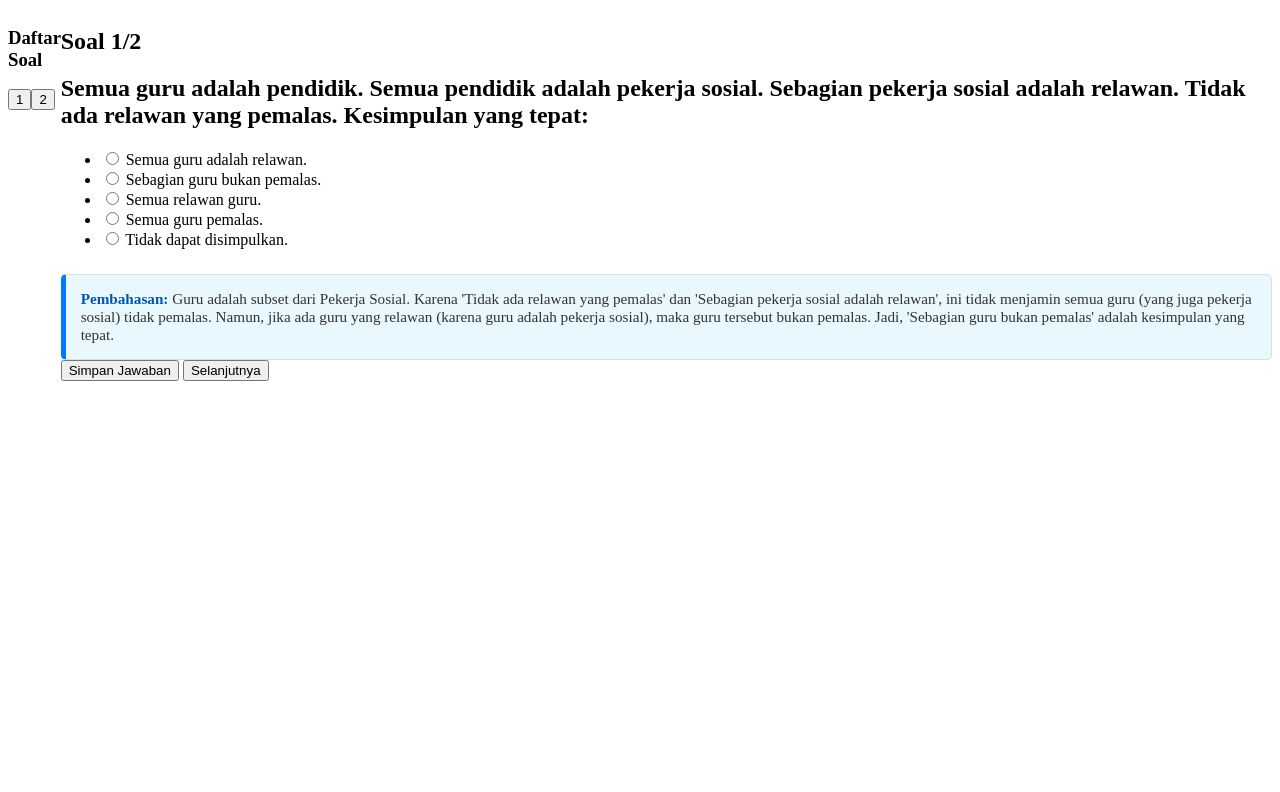
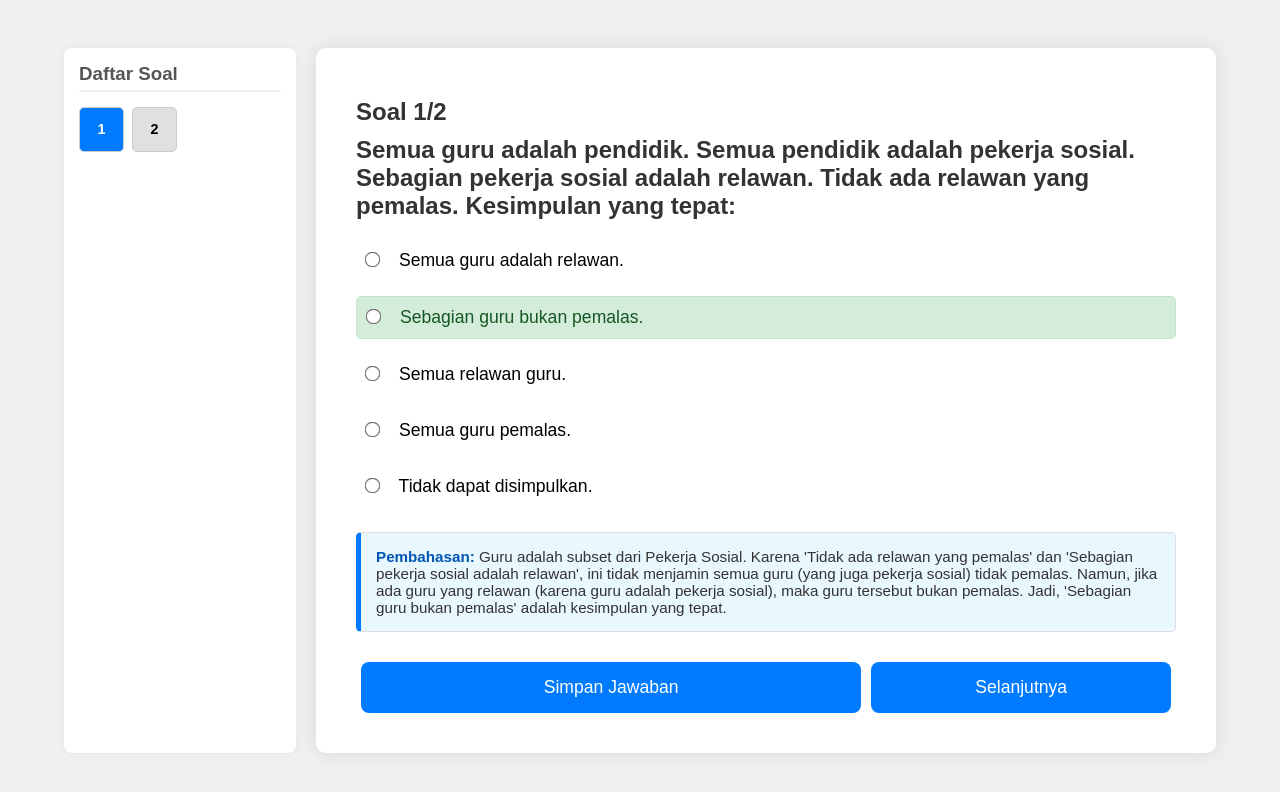
Before and after one commit to LaCroix001/Sample-2, a plain HTML site: page index.html in a window 1280 px wide. Both pictures are taken after a click on the button "Mode Penjelasan (Bebas Navigasi)". Drawn offline with Linux system fonts and the light colour scheme.

Commit message:
Update style.css

```diff
--- a/style.css
+++ b/style.css
@@ -1,23 +1,197 @@
-/* Styling untuk Kotak Penjelasan (Mode Penjelasan) */
+/* Styling Global */
+* {
+    box-sizing: border-box;
+    margin: 0;
+    padding: 0;
+}
+
+body {
+    background-color: #f0f0f0;
+    font-family: Arial, sans-serif;
+    display: flex;
+    justify-content: center;
+    align-items: center;
+    min-height: 100vh;
+}
+
+/* --- Mode Selection Styling --- */
+.mode-selection {
+    background-color: white;
+    padding: 30px;
+    border-radius: 10px;
+    box-shadow: 0 0 20px rgba(0, 0, 0, 0.1);
+    text-align: center;
+}
+
+.mode-selection h1 { margin-bottom: 25px; color: #333; }
+
+.mode-selection button {
+    background-color: #4CAF50;
+    color: white;
+    border: none;
+    padding: 15px 30px;
+    margin: 10px;
+    border-radius: 8px;
+    cursor: pointer;
+    font-size: 1.1em;
+    transition: background-color 0.3s;
+}
+
+.mode-selection button:hover { background-color: #45a049; }
+
+
+/* --- Main Container & Layout --- */
+.main-container {
+    display: flex;
+    width: 90%;
+    max-width: 1200px;
+    gap: 20px;
+}
+
+/* Sidebar Navigasi Soal */
+.sidebar {
+    width: 250px;
+    background-color: #ffffff;
+    padding: 15px;
+    border-radius: 8px;
+    box-shadow: 0 0 10px rgba(0, 0, 0, 0.05);
+}
+
+.sidebar h3 {
+    margin-bottom: 15px;
+    border-bottom: 2px solid #eee;
+    padding-bottom: 5px;
+    color: #555;
+}
+
+#question-list {
+    display: flex;
+    flex-wrap: wrap;
+    gap: 8px;
+}
+
+.q-nav-btn {
+    width: 45px;
+    height: 45px;
+    background-color: #e0e0e0;
+    border: 1px solid #ccc;
+    border-radius: 5px;
+    cursor: pointer;
+    transition: all 0.2s;
+    font-weight: bold;
+    font-size: 0.9em;
+}
+
+.q-nav-btn.active {
+    background-color: #007bff;
+    color: white;
+}
+
+.q-nav-btn.answered {
+    background-color: #28a745;
+    color: white;
+}
+
+.q-nav-btn:hover:not(.active) { background-color: #d0d0d0; }
+
+/* --- Quiz Container Styling --- */
+.quiz-container {
+    flex-grow: 1;
+    background-color: white;
+    padding: 40px;
+    border-radius: 10px;
+    box-shadow: 0 0 20px rgba(0, 0, 0, 0.1);
+    max-width: 900px;
+}
+
+.quiz-header { margin-bottom: 20px; }
+#question, #question-number { color: #333; margin: 10px 0; }
+
+/* Timer Styling */
+.timer {
+    font-size: 1.5em;
+    font-weight: bold;
+    color: #dc3545;
+    text-align: right;
+    margin-bottom: 10px;
+    padding: 5px 0;
+}
+
+/* Pilihan Jawaban */
+.answer-list { list-style-type: none; padding: 0; }
+.answer-list li {
+    margin: 15px 0;
+    font-size: 1.1em;
+    cursor: pointer;
+    padding: 10px;
+    border-radius: 5px;
+    transition: background-color 0.2s;
+}
+.answer-list li:hover { background-color: #f9f9f9; }
+.answer-list input[type="radio"] { margin-right: 15px; transform: scale(1.2); }
+.answer-list label { font-weight: normal; cursor: pointer; }
+
+
+/* --- Feedback Instan (Mode Penjelasan) --- */
+
+/* Jawaban yang Benar (kunci) */
+.answer-list li.correct-answer {
+    background-color: #d4edda;
+    border: 1px solid #c3e6cb;
+    font-weight: bold;
+    color: #155724;
+}
+
+/* Jawaban Pengguna yang Salah */
+.answer-list li.incorrect-answer {
+    background-color: #f8d7da;
+    border: 1px solid #f5c6cb;
+    color: #721c24;
+    font-weight: bold;
+}
+
+/* Kotak Penjelasan (Pembahasan) */
 .explanation-box {
     margin-top: 25px;
     padding: 15px;
     border: 1px solid #ddd;
-    border-left: 5px solid #007bff; /* Garis biru di kiri */
+    border-left: 5px solid #007bff;
     background-color: #e9f7ff;
     border-radius: 5px;
     font-size: 0.95em;
     color: #333;
 }
+.explanation-box strong { color: #0056b3; }
 
-.explanation-box strong {
-    color: #0056b3;
+
+/* --- Tombol Navigasi --- */
+.navigation-buttons {
+    display: flex;
+    justify-content: space-between;
+    margin-top: 30px;
 }
 
-/* Styling untuk Halaman Hasil Akhir (Mode Peserta) */
+#submit, #prev, #next {
+    background-color: #007bff;
+    color: white;
+    border: none;
+    padding: 15px 25px;
+    border-radius: 8px;
+    cursor: pointer;
+    font-size: 1.1em;
+    transition: background-color 0.3s;
+    flex-grow: 1;
+    margin: 0 5px;
+}
+
+#submit:hover, #prev:hover, #next:hover { background-color: #0056b3; }
+#submit { flex-grow: 2; }
+
+
+/* --- Halaman Hasil Akhir (Mode Peserta) --- */
 .result-details {
     margin-top: 20px;
-    max-height: 400px; /* Batasi tinggi agar bisa di-scroll */
+    max-height: 400px;
     overflow-y: auto;
     padding: 0 10px;
     border: 1px solid #ccc;
@@ -31,25 +205,11 @@
     border-left: 5px solid;
 }
 
-.result-item h4 {
-    margin-bottom: 5px;
-    font-size: 1.1em;
-}
+.result-item h4 { margin-bottom: 5px; font-size: 1.1em; }
+.result-item p { margin-bottom: 3px; font-size: 0.9em; }
 
-.result-item p {
-    margin-bottom: 3px;
-    font-size: 0.9em;
-}
-
-.result-item.correct {
-    background-color: #d4edda;
-    border-color: #28a745;
-}
-
-.result-item.incorrect {
-    background-color: #f8d7da;
-    border-color: #dc3545;
-}
+.result-item.correct { background-color: #d4edda; border-color: #28a745; }
+.result-item.incorrect { background-color: #f8d7da; border-color: #dc3545; }
 
 .result-explanation {
     margin-top: 8px;
@@ -58,3 +218,15 @@
     border-top: 1px dashed #ccc;
     padding-top: 5px;
 }
+
+/* Responsive design sederhana */
+@media (max-width: 800px) {
+    .main-container {
+        flex-direction: column;
+        width: 95%;
+    }
+    .sidebar { width: 100%; }
+    .quiz-container { width: 100%; padding: 20px; }
+    .navigation-buttons { flex-direction: column; }
+    #submit, #prev, #next { margin: 5px 0; }
+}
```
